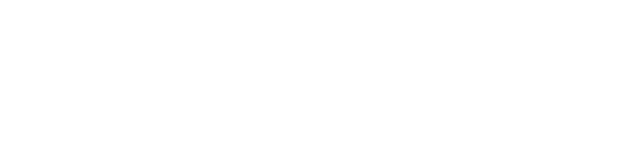
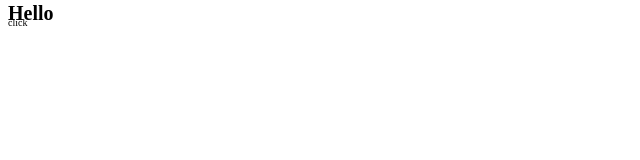
Before and after one commit to arianspacerock/chairs-shop-online, a website: page index.html in a window 1280 px wide. Shown: the full height of the page, 0-640 px from the left. Drawn offline with nearby package versions, Linux system fonts and the light colour scheme; files that its build step writes are made by us from their sources.

Commit message:
feat: add global scss

```diff
--- a/index.html
+++ b/index.html
@@ -8,6 +8,7 @@
     <title>Магазин кресел</title>
 </head>
 <body>
-
+    <h1>Hello</h1>
+    <a href="#">click</a>
 </body>
 </html>
--- /dev/null
+++ b/src/scss/global/_global.scss
@@ -0,0 +1,24 @@
+html {
+    font-size: 10px;
+    line-height: 10px;
+    color: $title-text-color;
+}
+
+body {
+
+}
+
+h1,
+h2,
+h3 {
+    margin: 0;
+}
+
+a {
+    text-decoration: none;
+    color: $link-text-color;
+
+    &:hover {
+        text-decoration: underline;
+    }
+}
--- a/src/scss/index.scss
+++ b/src/scss/index.scss
@@ -1 +1,2 @@
-@import "./constants";
+@import "./constants/constants";
+@import "./global/global"
```
Also changed, not shown: src/css/index.css (added), src/scss/constants/_constants.scss (renamed from src/scss/constants.scss).
